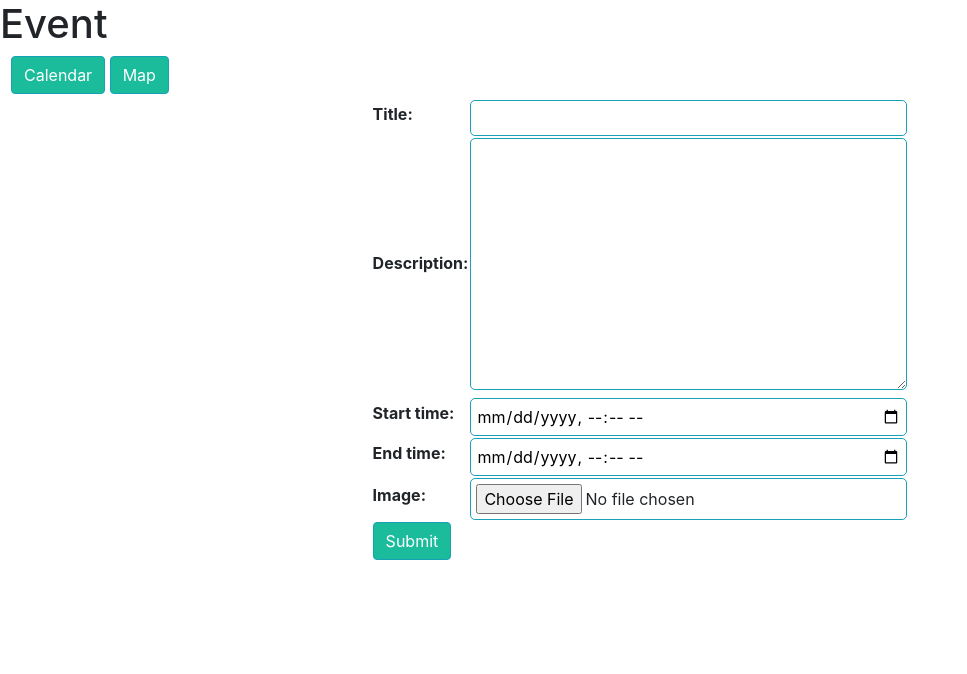
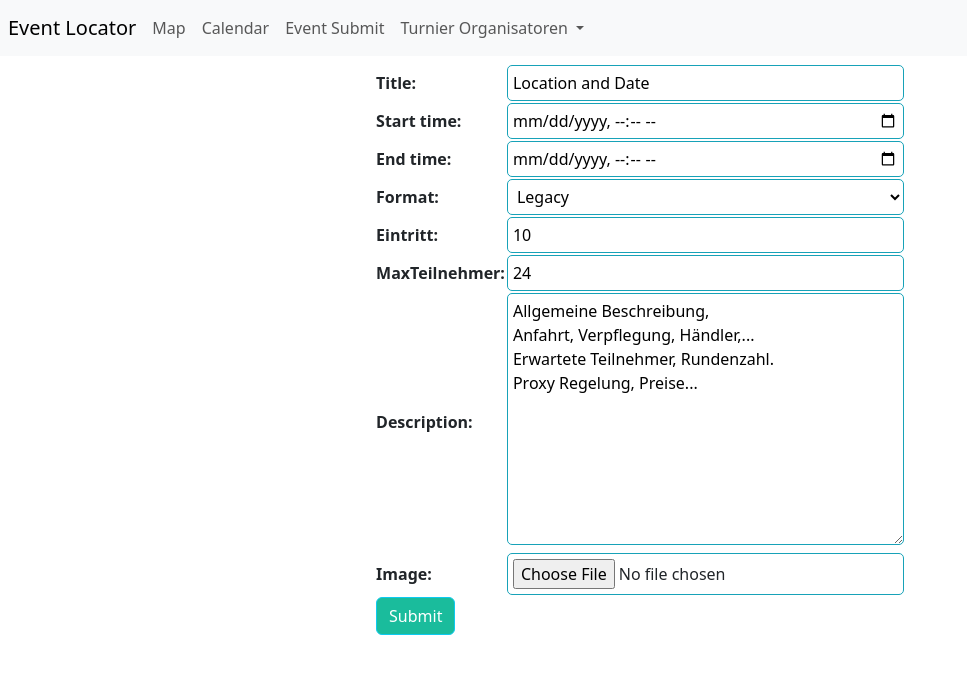
Before and after one commit to feridmahdi/EventLocator, a Django app: template locator/templates/locator/event.html in a window 1280 px wide. Shown: the top 674 px of the page, without its empty margins (0-967 px from the left). Run offline with Django 4.2, Linux system fonts and the light colour scheme; the template is opened without the code that fills it: values named after a table or form of the project are taken from there, others are empty; tables that the repository leaves empty hold one stand-in row (Sample ...); some libraries are stand-ins or nearby versions.

Commit message:
Navbar and Model Changes

```diff
--- a/locator/admin.py
+++ b/locator/admin.py
@@ -2,5 +2,7 @@ from django.contrib import admin
 
 # Register your models here.
 from .models import Event
+from .models import Search
 
 admin.site.register(Event)
+admin.site.register(Search)
--- a/locator/forms.py
+++ b/locator/forms.py
@@ -1,5 +1,6 @@
-from django.forms import ModelForm, DateInput
+from django.forms import ModelForm, DateInput, CharField
 from locator.models import Event
+from .models import Search
 
 class EventForm(ModelForm):
   class Meta:
@@ -16,3 +17,12 @@ class EventForm(ModelForm):
     # input_formats parses HTML5 datetime-local input to datetime field
     self.fields['start_time'].input_formats = ('%Y-%m-%dT%H:%M',)
     self.fields['end_time'].input_formats = ('%Y-%m-%dT%H:%M',)
+    #label='Event Beschreibung'
+
+
+class SearchForm(ModelForm):
+    address = CharField(label='')
+
+    class Meta:
+        model = Search
+        fields = ['address', ]
--- a/locator/models.py
+++ b/locator/models.py
@@ -2,13 +2,24 @@ from django.db import models
 import datetime
 from django.urls import reverse
 
+#format = ['Legacy','Modern','Pioneer','Commander','Draft','Pauper']
+FORMAT_CHOICE = (
+    ('legacy','Legacy'),
+    ('modern', 'Modern'),
+    ('pioneer','Pioneer'),
+    ('commander','Commander'),
+    ('pauper','Pauper'),
+    ('draft','Draft'),
+)
 # Create your models here.
-
 class Event(models.Model):
-    title = models.CharField(max_length=200) #initial='Event Name',
-    description = models.TextField() #label='Event Beschreibung'
-    start_time = models.DateTimeField() #initial=datetime.date.today
-    end_time = models.DateTimeField()
+    title = models.CharField(max_length=200, default='Location and Date') #initial='Event Name',
+    start_time = models.DateTimeField() #default=datetime.date.today
+    end_time = models.DateTimeField() #default=datetime.date.today
+    format = models.CharField(max_length=10, choices=FORMAT_CHOICE, default='legacy')
+    eintritt = models.PositiveIntegerField(default=10)
+    maxTeilnehmer = models.PositiveIntegerField(default=24)
+    description = models.TextField(default='Allgemeine Beschreibung,\nAnfahrt, Verpflegung, Händler,...\nErwartete Teilnehmer, Rundenzahl.\nProxy Regelung, Preise...') #label='Event Beschreibung'
     image = models.ImageField(upload_to='images/',default='/images/default.jpg') # ,height_field=800,width_field=640
     def __str__(self):
         return self.title
@@ -22,12 +33,29 @@ class Event(models.Model):
         #return f'<p>{self.title}</p><a href="{url}">edit</a>'
 
 class Organizer(models.Model):
-    name = models.CharField(max_length=100) # label='Organizer Name',
+    name = models.CharField(max_length=100, default='Organizer Name') # unique='true'
     contactNumber = models.CharField(max_length=100) # label='Kontaktnummer',
-    email = models.EmailField() # label='Email',
-    url = models.URLField() #label='Webseite', initial='http://'
-    description = models.CharField(max_length=100) # label='Weitere Informationen zum Organizer'
+    email = models.EmailField(default='address@provider.com') # label='Email',
+    url = models.URLField(default='http://www.website.com') #
+    description = models.TextField(default='Weitere Informationen zum Organizer')
     image = models.ImageField()
+    event = models.ForeignKey(Event, on_delete=models.CASCADE, related_name='organizer',blank=True, null=True)
 
 class Address(models.Model):
     street = models.CharField(max_length=100)
+    streetNr = models.PositiveIntegerField(default=1)
+    city = models.CharField(max_length=100,default='Berlin')
+    cityCode = models.PositiveIntegerField(default=1000)
+    country = models.CharField(max_length=100,default='Germany')
+    event = models.ForeignKey(Event, on_delete=models.CASCADE, related_name='address',blank=True, null=True)
+
+    def __str__(self):
+        return self.street + ' ' + self.streetNr + ', ' + self.cityCode  + ' ' + self.city  + ', ' + self.country
+
+# Search Database
+class Search(models.Model):
+    address = models.CharField(max_length=200, null=True)
+    date = models.DateTimeField(auto_now_add=True)
+
+    def __str__(self):
+        return self.address
--- a/locator/static/styles.css
+++ b/locator/static/styles.css
@@ -16,6 +16,11 @@ body {
 }
 .next {
   float: right;
+}
+.map {
+  margin: 0px 50px;
+  text-align: center;
+  float: none;
 }
 .btn {
   outline: none;
--- a/locator/templates/locator/base.html
+++ b/locator/templates/locator/base.html
@@ -1,5 +1,4 @@
 <!-- locator/templates/locator/base.html -->
-
 {% load static %}
 <!DOCTYPE html>
 <html lang="en">
@@ -9,37 +8,31 @@
   <meta charset="utf-8">
   <meta name="viewport" content="width=device-width, initial-scale=1, shrink-to-fit=no">
   <!-- Bootstrap CSS -->
-  <!--
-  <link rel="stylesheet" type="text/css" href="{% static 'cal/css/styles.css' %}">
-  <link rel="stylesheet" type="text/css" href="{% static 'locator/static/styles.css' %}">
-  <link rel="stylesheet" type="text/css" href="{% static '/styles.css' %}">
-  <link rel="stylesheet" type="text/css" href="{% static './static/styles.css' %}"> -->
-  <link rel="stylesheet" href="https://maxcdn.bootstrapcdn.com/bootstrap/4.0.0/css/bootstrap.min.css" integrity="sha384-Gn5384xqQ1aoWXA+058RXPxPg6fy4IWvTNh0E263XmFcJlSAwiGgFAW/dAiS6JXm"
-  crossorigin="anonymous">
-  <link rel="stylesheet" href="https://use.fontawesome.com/releases/v5.0.10/css/all.css" integrity="sha384-+d0P83n9kaQMCwj8F4RJB66tzIwOKmrdb46+porD/OvrJ+37WqIM7UoBtwHO6Nlg"
-  crossorigin="anonymous">
+  <link href="https://cdn.jsdelivr.net/npm/bootstrap@5.3.0-alpha1/dist/css/bootstrap.min.css" rel="stylesheet"
+    integrity="sha384-GLhlTQ8iRABdZLl6O3oVMWSktQOp6b7In1Zl3/Jr59b6EGGoI1aFkw7cmDA6j6gD" crossorigin="anonymous">
+  <link rel="stylesheet" href="https://use.fontawesome.com/releases/v5.0.10/css/all.css"
+    integrity="sha384-+d0P83n9kaQMCwj8F4RJB66tzIwOKmrdb46+porD/OvrJ+37WqIM7UoBtwHO6Nlg" crossorigin="anonymous">
   <link rel="stylesheet" type="text/css" href="/static/styles.css" />
 
   <title>MTG Event Locator</title>
 </head>
 <body>
+  {% block nav %}{% include 'locator/nav.html' %}{% endblock nav %}
   <h1 class="title">
     {% block title %}
-      Event Calendar
     {% endblock %}
   </h1>
   {% block content %}
   {% endblock %}
 
   <!-- Optional JavaScript -->
-  <!-- jQuery first, then Popper.js, then Bootstrap JS -->
-  <script src="https://code.jquery.com/jquery-3.2.1.slim.min.js" integrity="sha384-KJ3o2DKtIkvYIK3UENzmM7KCkRr/rE9/Qpg6aAZGJwFDMVNA/GpGFF93hXpG5KkN"
+  <!-- jQuery first, then Bootstrap JS -->
+  <script src="https://code.jquery.com/jquery-3.5.1.slim.min.js"
+    integrity="sha384-DfXdz2htPH0lsSSs5nCTpuj/zy4C+OGpamoFVy38MVBnE+IbbVYUew+OrCXaRkfj"
     crossorigin="anonymous"></script>
-  <script src="https://cdnjs.cloudflare.com/ajax/libs/popper.js/1.12.9/umd/popper.min.js" integrity="sha384-ApNbgh9B+Y1QKtv3Rn7W3mgPxhU9K/ScQsAP7hUibX39j7fakFPskvXusvfa0b4Q"
+  <script src="https://cdn.jsdelivr.net/npm/bootstrap@5.3.0-alpha1/dist/js/bootstrap.bundle.min.js"
+  integrity="sha384-w76AqPfDkMBDXo30jS1Sgez6pr3x5MlQ1ZAGC+nuZB+EYdgRZgiwxhTBTkF7CXvN"
     crossorigin="anonymous"></script>
-  <script src="https://maxcdn.bootstrapcdn.com/bootstrap/4.0.0/js/bootstrap.min.js" integrity="sha384-JZR6Spejh4U02d8jOt6vLEHfe/JQGiRRSQQxSfFWpi1MquVdAyjUar5+76PVCmYl"
-    crossorigin="anonymous"></script>
-
   {% block script %}
   {% endblock %}
 </body>
--- a/locator/templates/locator/event.html
+++ b/locator/templates/locator/event.html
@@ -1,14 +1,9 @@
 {% extends 'locator/base.html' %}
 
 {% block title %}
-Event
 {% endblock %}
 
 {% block content %}
-<div class="clearfix">
-  <a class="btn btn-info left" href="{% url 'calendar' %}"> Calendar </a>
-  <a class="btn btn-info right" href="{% url 'map' %}"> Map </a>
-</div>
 
 {% if form.errors %}
     {% for field in form %}
--- a/locator/templates/locator/map.html
+++ b/locator/templates/locator/map.html
@@ -51,7 +51,6 @@
                         //if (options.feature.placeId == "ChIJa76xwh5ymkcRW-WRjmtd6HU") {
                         if (options.feature.placeId == "ChIJ5S-raZElv0cRoOwpSvxgJwM-WRjmtd6HU") { // Köln
                         //if (options.feature.placeId == "ChIJ0zQtYiWsVHkRk8lRoB1RNPo") { // Hawai
-
                         // Above Place ID is Switzerland
                         return featureStyleOptions;
                         }
--- /dev/null
+++ b/locator/templates/locator/nav.html
@@ -0,0 +1,37 @@
+<div class="wrap">
+    {% load cache %}
+    {% cache 500 navbar%}
+    <!--Navbar-->
+    <nav class="navbar navbar-expand-lg navbar-light bg-light">
+        <a class="navbar-brand mx-2" href="">Event Locator</a>
+        <button class="navbar-toggler" type="button" data-bs-toggle="collapse" data-bs-target="#navbarScroll" aria-controls="navbarScroll" aria-expanded="false" aria-label="Toggle navigation">
+            <span class="navbar-toggler-icon"></span>
+        </button>
+
+        <div class="collapse navbar-collapse" id="navbarSupportedContent">
+            <ul class="navbar-nav mr-auto">
+                <li class="nav-item active">
+                    <a class="nav-link" href="{% url 'osmap' %}">Map<span class="sr-only"></span></a>
+                </li>
+                <li class="nav-item">
+                    <a class="nav-link" href="{% url 'calendar' %}">Calendar</a>
+                </li>
+                <li class="nav-item">
+                    <a class="nav-link" href="{% url 'event_new' %}">Event Submit</a>
+                </li>
+                <li class="nav-item dropdown">
+                    <a class="nav-link dropdown-toggle" href="#" role="button" data-bs-toggle="dropdown" aria-expanded="false">
+                        Turnier Organisatoren
+                    </a>
+                    <ul class="dropdown-menu">
+                    <li><a class="dropdown-item" href="#">Bottrop Series</a></li>
+                    <li><a class="dropdown-item" href="#">Et Cetera | Freising</a></li>
+                    <li><a class="dropdown-item" href="#">XPerion | Köln</a></li>
+                    <li><a class="dropdown-item" href="#">High 5 | Berlin</a></li>
+                    </ul>
+                </li>
+            </ul>
+        </div>
+    </nav>
+    {% endcache %}
+</div>
--- a/locator/urls.py
+++ b/locator/urls.py
@@ -3,8 +3,7 @@ from locator import views
 
 urlpatterns = [
     path("", views.home, name="home"),
-    path("locator/<name>", views.hello_there, name="hello_there"),
-    path("map", views.map_view, name="map"),
+    path("osmap", views.osmap, name="osmap"),
     path("calendar/", views.CalendarView.as_view(), name="calendar"),
     path("event/new/", views.event, name="event_new"),
     path("event/edit/(<event_id>\d+)/", views.event, name="event_edit"),
--- a/locator/utils.py
+++ b/locator/utils.py
@@ -1,6 +1,7 @@
 from datetime import datetime, timedelta
 from calendar import HTMLCalendar
 from .models import Event
+import googlemaps
 
 
 class Calendar(HTMLCalendar):
```
Also changed, not shown: eventlocator/settings.py (+4 -8 lines), locator/templates/locator/calendar.html (+5 -8 lines), locator/templates/locator/eventView.html (added, +28 -0 lines), locator/templates/locator/hello_there.html (deleted, +0 -11 lines), locator/templates/locator/osmap.html (added, +21 -0 lines), locator/views.py (+39 -16 lines), db.sqlite3, locator/migrations/0003_search_alter_event_image.py (added), locator/migrations/0004_address_city_address_citycode_address_country_and_more.py (added), locator/migrations/0005_rename_color_event_format_event_eintritt_and_more.py (added).
